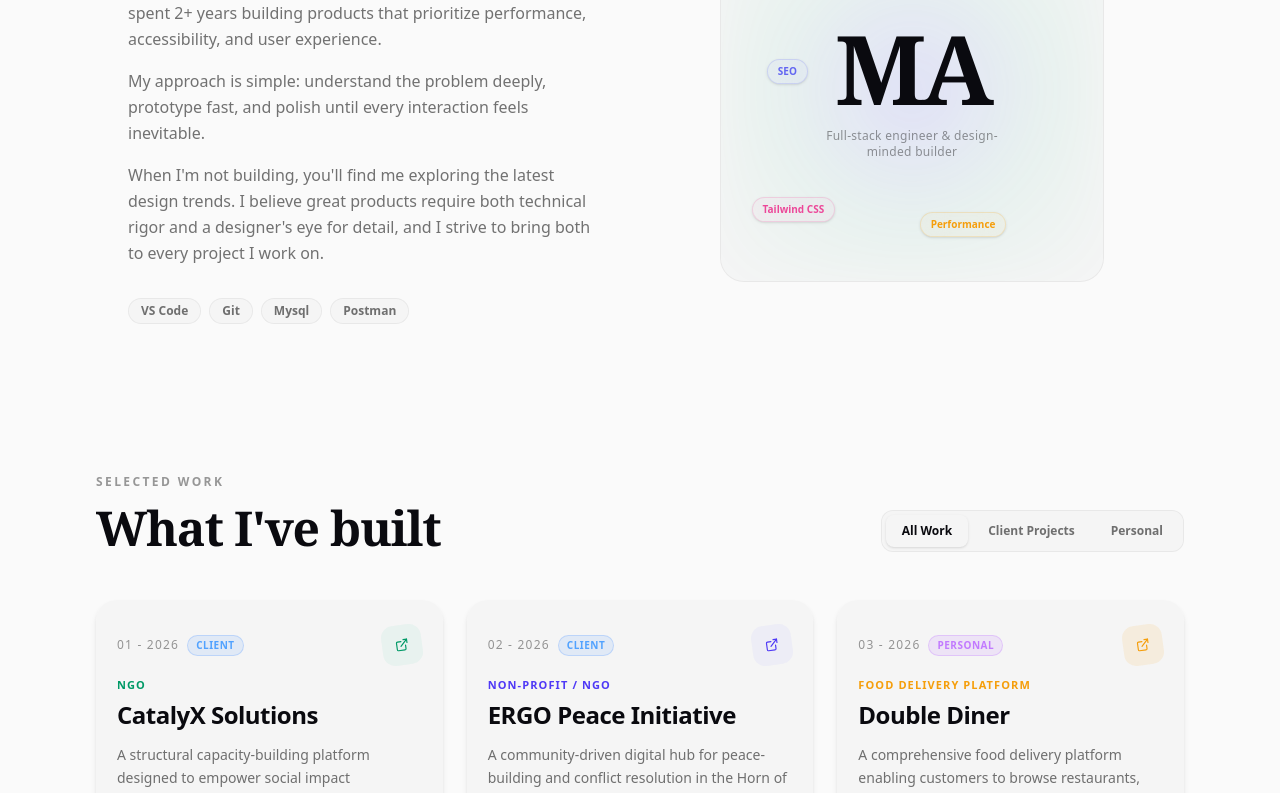
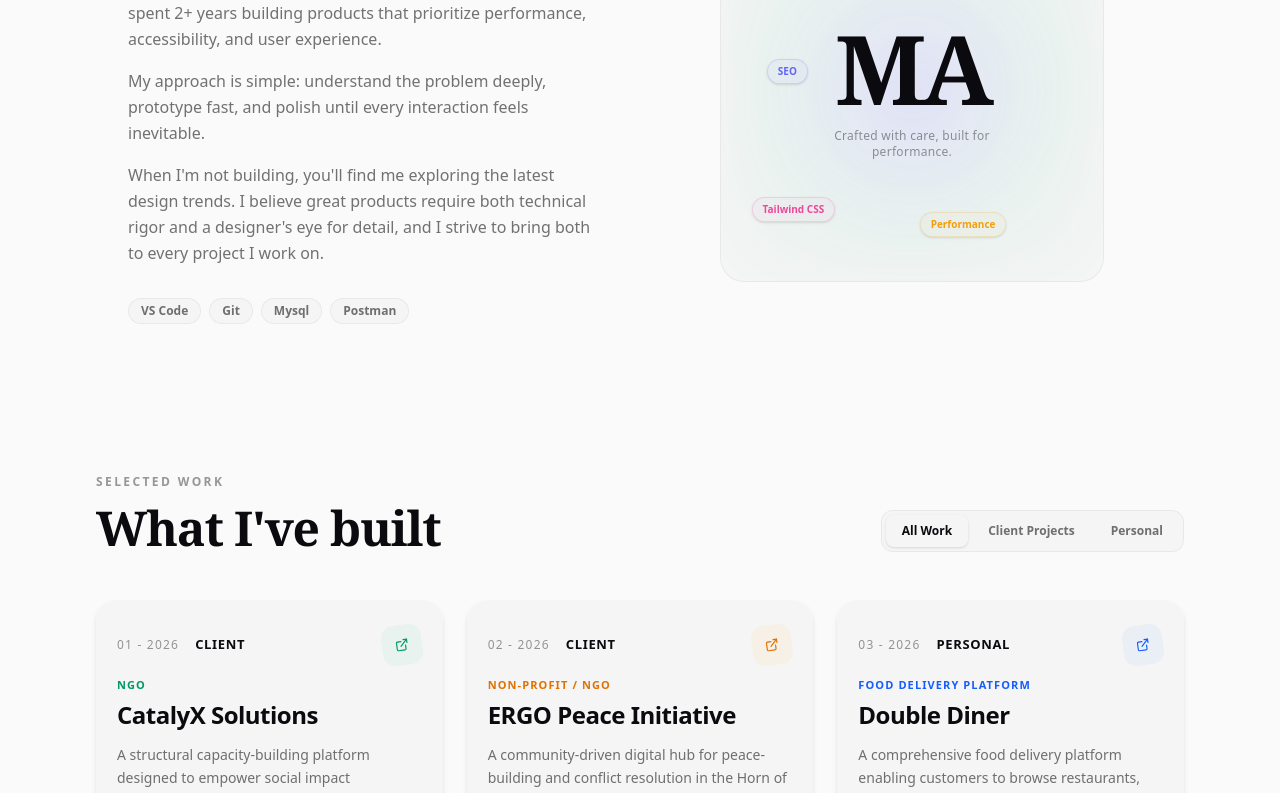
Before and after one commit to MohamedAhmeDdev/MY-Portfolio, a React (Vite) app: page / in a window 1280 px wide. Shown: the part 1040-1833 px from the top of the page. Built offline with nearby package versions, Linux system fonts and the light colour scheme.

Commit message:
color changed

```diff
--- a/src/components/About.jsx
+++ b/src/components/About.jsx
@@ -45,7 +45,7 @@ export default function About({ tools }) {
                 MA
               </div>
               <div className="font-sans text-xs font-medium tracking-wide mt-3 text-low-contrast-theme max-w-[200px]">
-                Full-stack engineer & design-minded builder
+                Crafted with care, built for performance.
               </div>
             </div>
 
--- a/src/components/ContactCTA.jsx
+++ b/src/components/ContactCTA.jsx
@@ -19,7 +19,7 @@ export default function ContactCTA({ onOpenModal }) {
         </p>
         <button
           onClick={onOpenModal}
-          className="font-sans text-xs font-bold px-8 py-4 rounded-full transition-all active:scale-95 shadow-sm tracking-wide cursor-pointer bg-[#0a0a0f] text-white hover:bg-[#0a0a0f]/90 dark:bg-white dark:text-[#0a0a0f] dark:hover:bg-white/90"
+          className="font-sans text-xs font-bold px-8 py-4 rounded-full transition-all active:scale-95 shadow-sm tracking-wide cursor-pointer bg-btn-primary text-btn-primary text-white"
         >
           Initiate Conversation
         </button>
--- a/src/components/ContactModal.jsx
+++ b/src/components/ContactModal.jsx
@@ -37,9 +37,9 @@ export default function ContactModal({ dark, onClose }) {
   const publicKey = import.meta.env.VITE_APP_EMAILJS_PUBLIC_KEY;
 
   const templateParams = {
-    name: form.name,      // ✅ Matches {{name}} in template
-    email: form.email,    // ✅ Matches {{email}} in template
-    message: form.message, // ✅ Matches {{message}} in template
+    name: form.name,
+    email: form.email,
+    message: form.message,
     reply_to: form.email,
   };
 
@@ -189,7 +189,7 @@ export default function ContactModal({ dark, onClose }) {
                   className={`w-full sm:w-auto px-6 py-3 rounded-xl font-sans text-sm font-bold transition-all duration-300 min-w-[140px] active:scale-95 text-center order-1 sm:order-2 ${
                     sending
                       ? "bg-surface-theme text-low-contrast-theme cursor-not-allowed opacity-50"
-                      : "bg-gradient-to-r from-emerald-400 to-indigo-500 text-white hover:opacity-95 shadow-sm cursor-pointer"
+                      : "bg-btn-primary text-btn-primary text-white hover:opacity-95 shadow-sm cursor-pointer"
                   }`}
                 >
                   {sending ? "Sending…" : "Send message →"}
--- a/src/components/Hero.jsx
+++ b/src/components/Hero.jsx
@@ -12,9 +12,8 @@ export default function Hero({ dark }) {
         <h1 className="font-serif font-bold text-5xl sm:text-6xl md:text-7xl tracking-tighter leading-[1.1] mb-6 text-main-theme">
           Crafting digital
           <br />
-          <span className="bg-gradient-to-r from-emerald-400 via-indigo-400 to-pink-400 bg-clip-text text-transparent">
             experiences
-          </span>
+
         </h1>
         </AnimatedSection>
 
@@ -27,12 +26,12 @@ export default function Hero({ dark }) {
         {/* CTA Buttons */}
           <AnimatedSection direction="up" delay={0.2}>
        <div className="flex gap-4 justify-center items-center">
-          <button
-            onClick={() => document.getElementById("work")?.scrollIntoView({ behavior: "smooth" })}
-            className="w-full sm:w-auto font-sans font-semibold text-sm px-6 py-3.5 rounded-xl border-none cursor-pointer bg-gradient-to-r from-emerald-400 to-indigo-500 text-white flex items-center justify-center gap-2 transition-all hover:-translate-y-0.5 hover:shadow-lg hover:shadow-indigo-500/20"
-          >
-            View my work <ArrowRight size={16} />
-          </button>
+   <button
+  onClick={() => document.getElementById("work")?.scrollIntoView({ behavior: "smooth" })}
+  className="w-full sm:w-auto font-sans font-semibold text-sm px-6 py-3.5 rounded-xl cursor-pointer bg-btn-primary text-btn-primary flex items-center justify-center gap-2 transition-all hover:-translate-y-0.5 hover:shadow-lg"
+>
+  View my work <ArrowRight size={16} />
+</button>
           <button
             onClick={() => document.getElementById("contact")?.scrollIntoView({ behavior: "smooth" })}
             className="w-full sm:w-auto font-sans font-semibold text-sm px-6 py-3.5 rounded-xl cursor-pointer bg-transparent border border-theme text-main-theme hover:bg-surface-theme transition-all hover:-translate-y-0.5"
--- a/src/components/Navbar.jsx
+++ b/src/components/Navbar.jsx
@@ -24,8 +24,8 @@ export default function Navbar({ dark, toggleDark, navLinks }) {
     }`}>
       <div className="max-w-6xl mx-auto px-6 md:px-8 h-16 flex items-center justify-between">
         <button onClick={() => window.scrollTo({ top: 0, behavior: "smooth" })} className="bg-none border-none cursor-pointer p-0">
-          <span className="font-serif font-bold text-xl md:text-2xl bg-gradient-to-r from-emerald-400 via-indigo-500 to-pink-500 bg-clip-text text-transparent tracking-tight">
-            Mohamed.Ahmed
+          <span className="font-serif font-bold text-xl md:text-2xl text-main-theme tracking-tight">
+            Mohamed Ahmed
           </span>
         </button>
 
--- a/src/components/ProjectCard.jsx
+++ b/src/components/ProjectCard.jsx
@@ -30,10 +30,10 @@ export default function ProjectCard({ p, i }) {
             </span>
 
             {/* Project Type Badge */}
-            <span className={`text-[10px] uppercase tracking-wider font-semibold px-2 py-0.5 rounded-full ${
+            <span className={`text-[13px] uppercase tracking-wider font-bold px-2 py-0.5 rounded-full ${
               p.type === 'personal'
-                ? 'bg-purple-500/10 text-purple-400 border border-purple-500/20'
-                : 'bg-blue-500/10 text-blue-400 border border-blue-500/20'
+                ? 'text-main-theme'
+                : 'text-main-theme'
             }`}>
               {p.type || 'Client'}
             </span>
--- a/src/data/data.js
+++ b/src/data/data.js
@@ -15,10 +15,10 @@ export const PROJECTS = [
     tech: ["React", "Tailwind CSS", "Sanity", "framer-motion"],
     link: "https://www.catalyxsolutions.org/",
     cssVariables: {
-      accent: "var(--saas-accent)",
-      bg: "var(--saas-bg)",
-      hoverBorder: "var(--saas-hover-border)",
-      lineColor: "#10b981"
+      accent: "var(--theme-green-accent)",
+      bg: "var(--theme-green-bg)",
+      hoverBorder: "var(--theme-green-hover)",
+      lineColor: "#10b981" // Green
     }
   },
   {
@@ -31,10 +31,10 @@ export const PROJECTS = [
     tech: ["React", "Tailwind CSS", "Sanity", "framer-motion"],
     link: "https://www.ergopeace.org/",
     cssVariables: {
-      accent: "var(--ds-accent)",
-      bg: "var(--ds-bg)",
-      hoverBorder: "var(--ds-hover-border)",
-      lineColor: "#6366f1"
+      accent: "var(--theme-yellow-accent)",
+      bg: "var(--theme-yellow-bg)",
+      hoverBorder: "var(--theme-yellow-hover,",
+      lineColor: "#f59e0b" // Yellow/Amber
     }
   },
   {
@@ -46,11 +46,11 @@ export const PROJECTS = [
     desc: "A comprehensive food delivery platform enabling customers to browse restaurants, place orders, and track deliveries in real time. Features an intuitive customer interface and an integrated admin management system.",
     tech: ["React.js", "Express.js", "MySQL", "Tailwind CSS"],
     link: "https://double-diner.netlify.app/",
-    cssVariables: {
-      accent: "var(--delivery-accent, #f59e0b)",
-      bg: "var(--delivery-bg, rgba(245, 158, 11, 0.1))",
-      hoverBorder: "var(--delivery-hover-border, rgba(245, 158, 11, 0.3))",
-      lineColor: "#f59e0b" // Amber/Orange for Food
+     cssVariables: {
+      accent: "var(--theme-blue-accent)",
+      bg: "var(--theme-blue-bg)",
+      hoverBorder: "var(--theme-blue-hover)",
+      lineColor: "#3b82f6" // Blue for trust/marketplace
     }
   },
   {
@@ -63,10 +63,10 @@ export const PROJECTS = [
     tech: ["Vue.js", "Express.js", "MySQL", "Tailwind CSS"],
     link: "https://find-household.netlify.app/",
     cssVariables: {
-      accent: "var(--household-accent, #3b82f6)",
-      bg: "var(--household-bg, rgba(59, 130, 246, 0.1))",
-      hoverBorder: "var(--household-hover-border, rgba(59, 130, 246, 0.3))",
-      lineColor: "#3b82f6" // Blue for trust/marketplace
+      accent: "var(--theme-cyan-accent)",
+      bg: "var(--theme-cyan-bg,)",
+      hoverBorder: "var(--theme-cyan-hover)",
+      lineColor: "#06b6d4" // Cyan for MedOps
     }
   },
   {
@@ -78,11 +78,11 @@ export const PROJECTS = [
     desc: "A pharmaceutical inventory management system supporting role-based access control, stock monitoring, and workflow automation for secure and efficient product distribution.",
     tech: ["React.js", "Express.js", "MySQL", "Tailwind CSS", "DaisyUI"],
     link: "https://medops.netlify.app/",
-    cssVariables: {
-      accent: "var(--medops-accent, #06b6d4)",
-      bg: "var(--medops-bg, rgba(6, 182, 212, 0.1))",
-      hoverBorder: "var(--medops-hover-border, rgba(6, 182, 212, 0.3))",
-      lineColor: "#06b6d4" // Cyan for Medical/Tech
+   cssVariables: {
+      accent: "var(--theme-pink-accent, #ec4899)",
+      bg: "var(--theme-pink-bg, rgba(236, 72, 153, 0.06))",
+      hoverBorder: "var(--theme-pink-hover, rgba(236, 72, 153, 0.3))",
+      lineColor: "#ec4899" // Pink for Glamour/Beauty
     }
   },
   {
@@ -94,11 +94,11 @@ export const PROJECTS = [
     desc: "A property management platform for landlords and tenants featuring lease management, automated rent tracking, and digital maintenance request handling workflows.",
     tech: ["React.js", "Express.js", "MySQL", "Tailwind CSS", "DaisyUI"],
     link: "https://rentdashapp.netlify.app/",
-    cssVariables: {
-      accent: "var(--rent-accent, #8b5cf6)",
-      bg: "var(--rent-bg, rgba(139, 92, 246, 0.1))",
-      hoverBorder: "var(--rent-hover-border, rgba(139, 92, 246, 0.3))",
-      lineColor: "#8b5cf6" // Purple for Real Estate/Dashboard
+   cssVariables: {
+      accent: "var(--theme-green-accent)",
+      bg: "var(--theme-green-bg)",
+      hoverBorder: "var(--theme-green-hover)",
+      lineColor: "#10b981" // Green
     }
   },
   {
@@ -110,11 +110,11 @@ export const PROJECTS = [
     desc: "A customer relationship management system designed to streamline client interactions, track active sales activities, and optimize standard business workflows.",
     tech: ["vite.js", "Express.js", "MySQL", "Tailwind CSS"],
     link: "https://client-crm.netlify.app/",
-    cssVariables: {
-      accent: "var(--saas-accent)",
-      bg: "var(--saas-bg)",
-      hoverBorder: "var(--crm-hover-border, rgba(15, 23, 42, 0.3))",
-      lineColor: "#0f172a" // Slate for Corporate/CRM
+  cssVariables: {
+      accent: "var(--theme-yellow-accent)",
+      bg: "var(--theme-yellow-bg)",
+      hoverBorder: "var(--theme-yellow-hover,",
+      lineColor: "#f59e0b" // Yellow/Amber
     }
   },
   {
@@ -126,11 +126,11 @@ export const PROJECTS = [
     desc: "A modern web application for booking luxury salon services, showcasing premium makeup packages, and managing client appointments seamlessly.",
     tech: ["vite.js", "Express.js", "MySQL", "Tailwind CSS"],
     link: "https://glambyrahmah.netlify.app/",
-    cssVariables: {
-      accent: "var(--salon-accent, #ec4899)",
-      bg: "var(--salon-bg, rgba(236, 72, 153, 0.1))",
-      hoverBorder: "var(--salon-hover-border, rgba(236, 72, 153, 0.3))",
-      lineColor: "#ec4899" // Pink for Glamour/Beauty
+  cssVariables: {
+      accent: "var(--theme-blue-accent)",
+      bg: "var(--theme-blue-bg)",
+      hoverBorder: "var(--theme-blue-hover)",
+      lineColor: "#3b82f6" // Blue for trust/marketplace
     }
   }
 ];
```
Also changed, not shown: src/index.css (+40 -29 lines).
